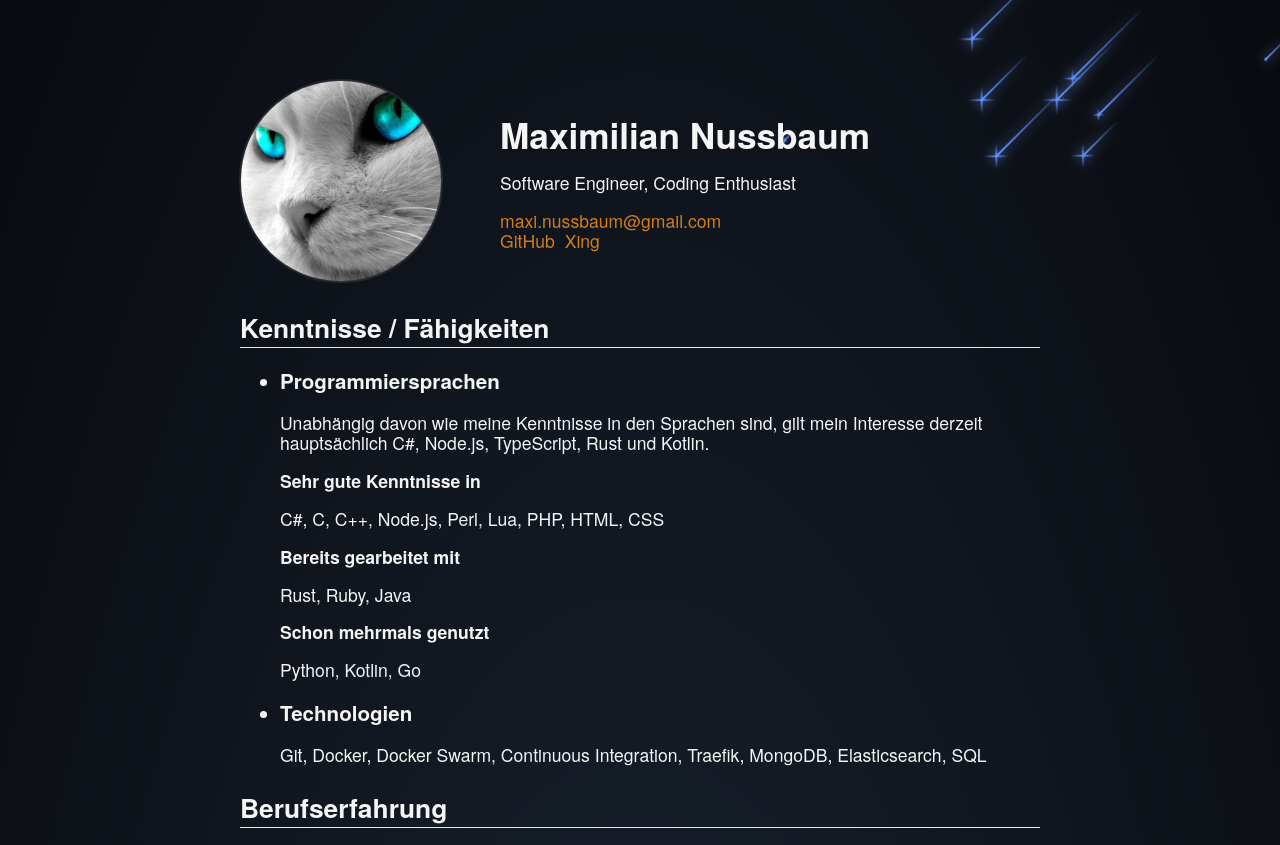
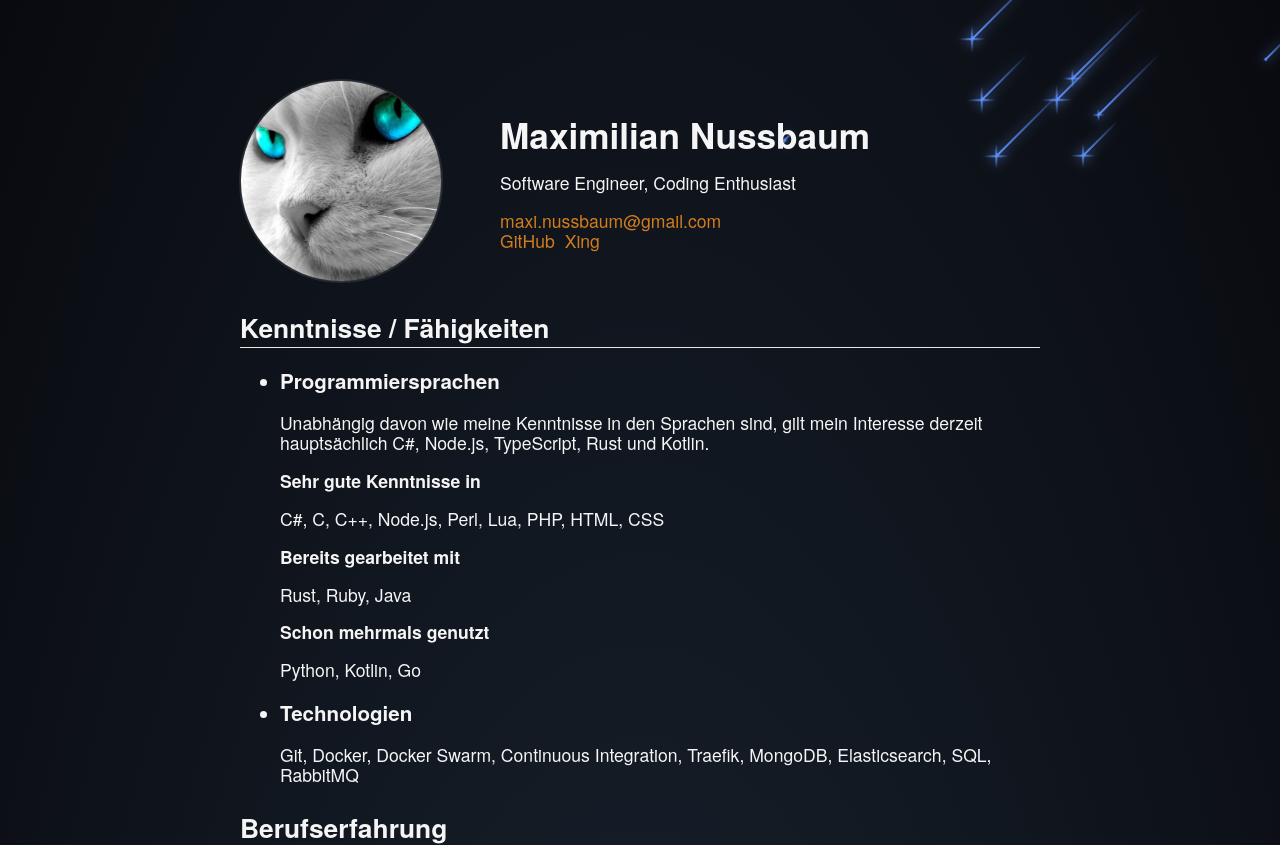
Before and after one commit to Shawak/shawak.github.io, a plain HTML site: page index.html in a window 1280 px wide. Shown: the top 845 px of the page. Drawn offline with Linux system fonts and the light colour scheme.

Commit message:
Update index.html

```diff
--- a/index.html
+++ b/index.html
@@ -60,7 +60,7 @@ ___
     Python, Kotlin, Go
 
 - ### Technologien
-    Git, Docker, Docker Swarm, Continuous Integration, Traefik, MongoDB, Elasticsearch, SQL
+    Git, Docker, Docker Swarm, Continuous Integration, Traefik, MongoDB, Elasticsearch, SQL, RabbitMQ
 
 ## Berufserfahrung
 ___
```
